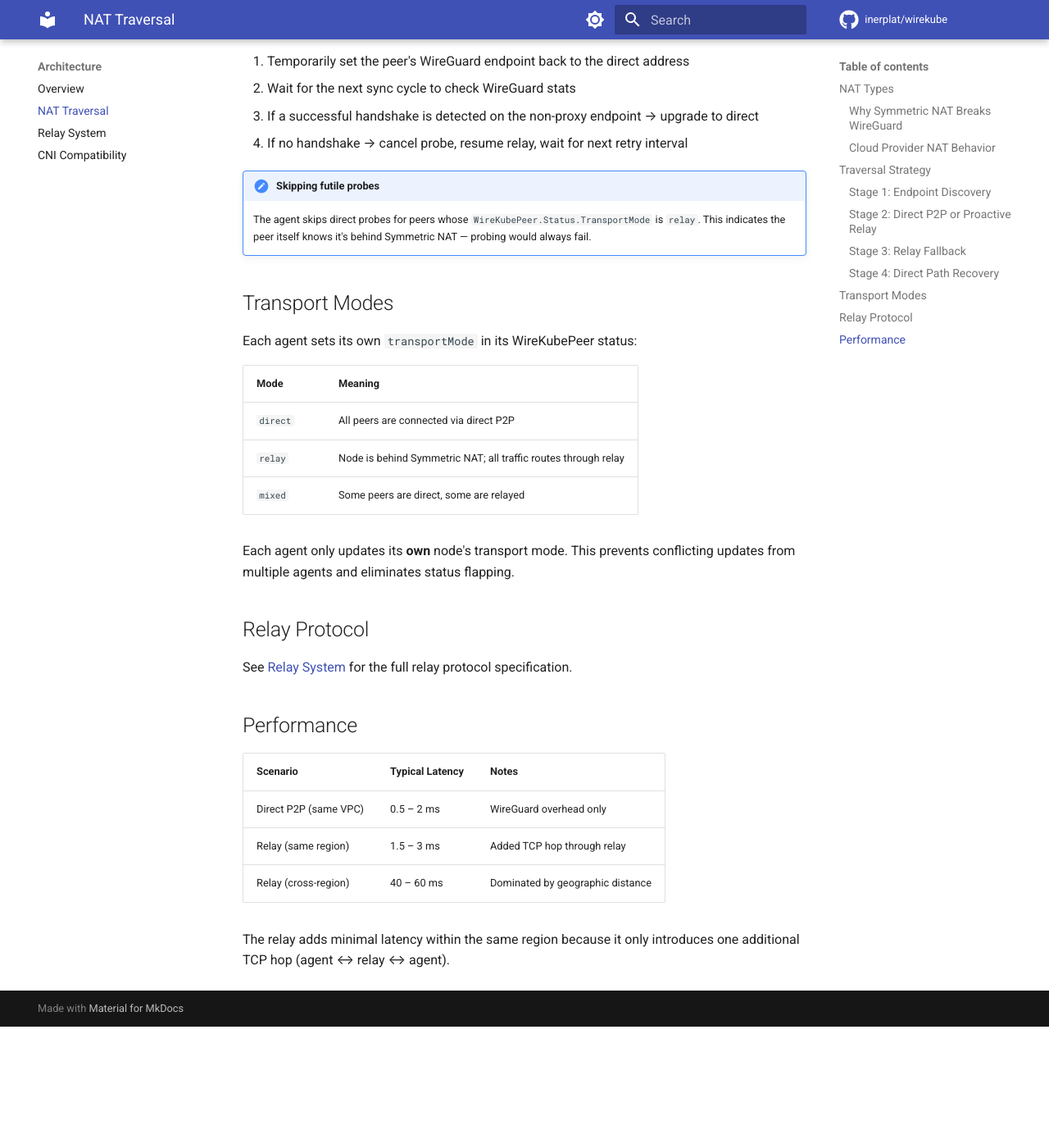
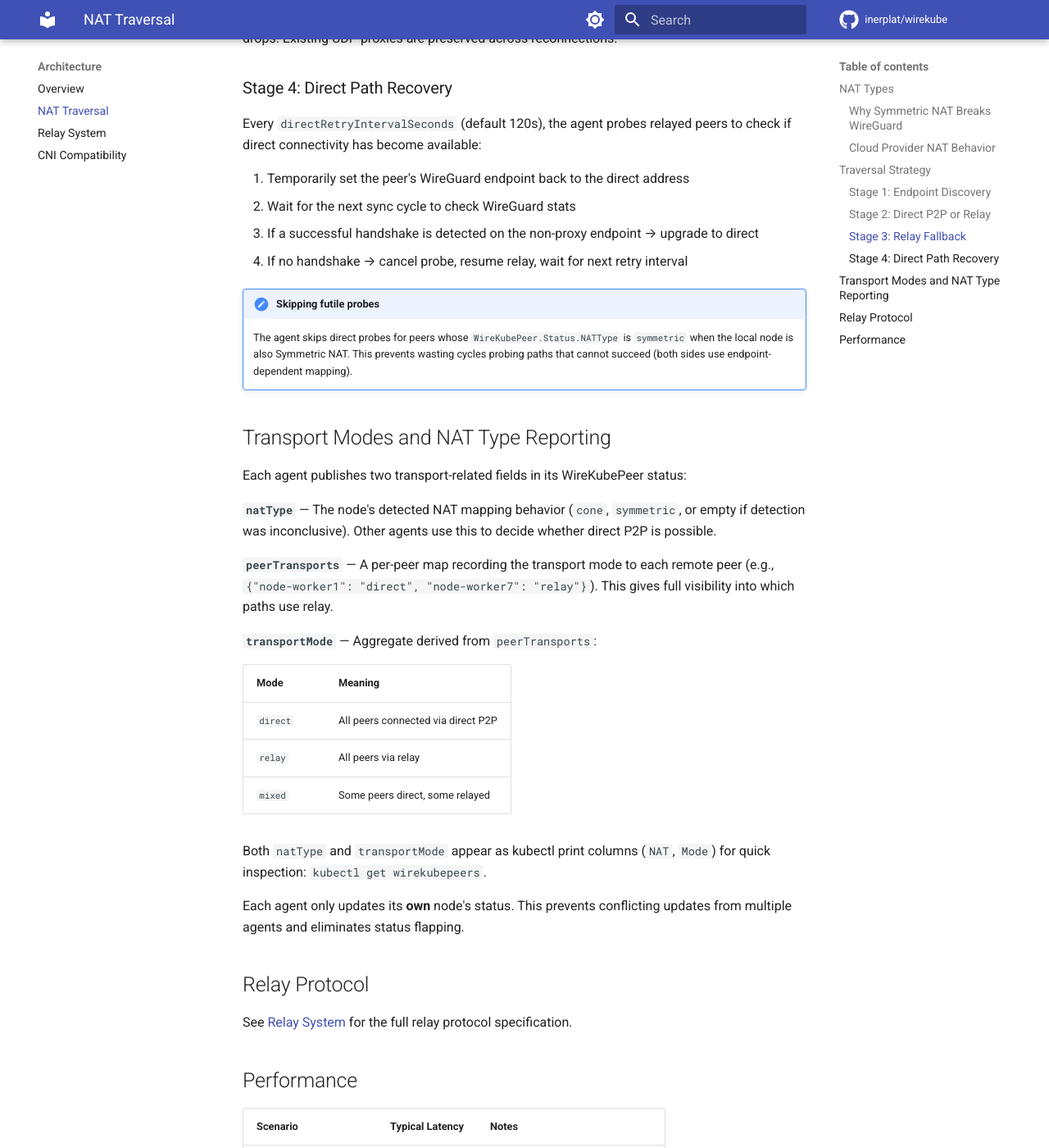
Before and after one commit to inerplat/wirekube, an MkDocs documentation site: the page built from docs/architecture/nat-traversal.md, in a window 1280 px wide and 1400 px high, scrolled down 4936 px. Shown: the whole window at 82% size. Built offline with MkDocs 1.6.1 and Material for MkDocs 9.7.7, drawn with Linux system fonts in a browser that asks for light colours; comment, search, counter and statistics services are not loaded; before the commit the page ends 6188 px from its top, so only the background shows below that; some of the changed text lies outside the part shown.

Commit message:
feat: add natType/peerTransports fields and enable Cone↔Symmetric direct P2P
Symmetric NAT nodes now attempt direct P2P when the remote peer is Cone NAT
instead of immediately falling back to relay. Relay is only activated when both
sides are Symmetric NAT. Each agent reports its detected NAT type in
status.natType, per-peer transport modes in status.peerTransports, and a derived
aggregate in status.transportMode. New NAT/Mode kubectl print columns added.

All documentation and topology diagrams updated to reflect that Cone↔Symmetric
pairs achieve direct P2P via the Cone side's stable STUN endpoint.

Made-with: Cursor

```diff
--- a/docs/architecture/nat-traversal.md
+++ b/docs/architecture/nat-traversal.md
@@ -52,11 +52,12 @@ All major cloud NAT gateways use Symmetric NAT:
 Most home/ISP routers use Cone NAT (STUN-based P2P works).
 
 !!! info "When is relay needed?"
-    Relay is needed when **any** peer in the pair is behind Symmetric NAT.
-    WireKube's Symmetric NAT nodes proactively enable relay for all peers
-    (they don't attempt direct handshake). Only Cone-to-Cone or same-network
-    pairs achieve direct P2P. Since most cloud NAT gateways are Symmetric,
-    cross-cloud and cloud-to-home traffic typically routes through relay.
+    Relay is needed only when **both** peers are behind Symmetric NAT. Cone ↔
+    Symmetric pairs achieve direct P2P: the Symmetric side initiates a
+    handshake to the Cone peer's stable STUN endpoint; the Cone NAT accepts
+    the packet (Endpoint-Independent Filtering), and WireGuard responds to
+    the actual source address. Each node publishes its `natType` in its
+    WireKubePeer status, so peers can determine the optimal transport path.
 
 ## Traversal Strategy
 
@@ -73,9 +74,9 @@ graph TD
     D --> I
     H --> I
     I --> J[Configure WireGuard peers]
-    J --> K{Symmetric NAT?}
-    K -->|Yes| L[Proactively enable relay]
-    K -->|No| M{Handshake within<br/>timeout?}
+    J --> K{Symmetric NAT<br/>and peer also<br/>Symmetric?}
+    K -->|Both Symmetric| L[Relay immediately]
+    K -->|No / Cone peer| M{Handshake within<br/>timeout?}
     M -->|Yes| N[Direct P2P]
     M -->|No| L
     L --> O[Relay mode]
@@ -99,15 +100,21 @@ with the configured WireGuard listen port as its registered endpoint. The port
 won't match the actual NAT mapping, but it provides a valid public IP for peers
 to attempt direct connections (which will fail, triggering relay).
 
-### Stage 2: Direct P2P or Proactive Relay
+### Stage 2: Direct P2P or Relay
 
 After endpoint discovery:
 
 - **Cone NAT / Public IP**: Agent configures WireGuard with the peer's discovered
   endpoint and waits for a handshake.
-- **Symmetric NAT**: Agent proactively activates relay for all peers immediately,
-  without waiting for handshake timeout. This avoids a 30-second delay.
-- **Handshake timeout**: If a Cone NAT peer's handshake doesn't complete within
+- **Symmetric NAT → Cone/Public peer**: Agent tries direct. The Symmetric side
+  initiates a handshake to the Cone peer's stable endpoint. Cone NAT accepts
+  the incoming packet, WireGuard responds to the actual source address, and a
+  bidirectional tunnel is established.
+- **Symmetric NAT → Symmetric NAT peer**: Relay is activated immediately (both
+  sides change ports per destination — direct P2P is impossible without a birthday
+  attack). The peer's `natType` field in its WireKubePeer status is used to make
+  this decision.
+- **Handshake timeout**: If any peer's handshake doesn't complete within
   `handshakeTimeoutSeconds` (default 30s), relay is activated for that peer.
 
 ### Stage 3: Relay Fallback
@@ -134,21 +141,35 @@ peers to check if direct connectivity has become available:
 4. If no handshake → cancel probe, resume relay, wait for next retry interval
 
 !!! note "Skipping futile probes"
-    The agent skips direct probes for peers whose `WireKubePeer.Status.TransportMode`
-    is `relay`. This indicates the peer itself knows it's behind Symmetric NAT —
-    probing would always fail.
+    The agent skips direct probes for peers whose `WireKubePeer.Status.NATType`
+    is `symmetric` when the local node is also Symmetric NAT. This prevents
+    wasting cycles probing paths that cannot succeed (both sides use endpoint-
+    dependent mapping).
 
-## Transport Modes
+## Transport Modes and NAT Type Reporting
 
-Each agent sets its own `transportMode` in its WireKubePeer status:
+Each agent publishes two transport-related fields in its WireKubePeer status:
+
+**`natType`** — The node's detected NAT mapping behavior (`cone`, `symmetric`,
+or empty if detection was inconclusive). Other agents use this to decide whether
+direct P2P is possible.
+
+**`peerTransports`** — A per-peer map recording the transport mode to each
+remote peer (e.g., `{"node-worker1": "direct", "node-worker7": "relay"}`).
+This gives full visibility into which paths use relay.
+
+**`transportMode`** — Aggregate derived from `peerTransports`:
 
 | Mode | Meaning |
 |------|---------|
-| `direct` | All peers are connected via direct P2P |
-| `relay` | Node is behind Symmetric NAT; all traffic routes through relay |
-| `mixed` | Some peers are direct, some are relayed |
+| `direct` | All peers connected via direct P2P |
+| `relay` | All peers via relay |
+| `mixed` | Some peers direct, some relayed |
 
-Each agent only updates its **own** node's transport mode. This prevents
+Both `natType` and `transportMode` appear as kubectl print columns (`NAT`, `Mode`)
+for quick inspection: `kubectl get wirekubepeers`.
+
+Each agent only updates its **own** node's status. This prevents
 conflicting updates from multiple agents and eliminates status flapping.
 
 ## Relay Protocol
```
Also changed, not shown: README.md (+6 -7 lines), docs/index.md (+5 -6 lines), docs/operations/topologies.md (+10 -12 lines), docs/reference/cloud-providers.md (+4 -2 lines), docs/reference/crds.md (+9 -5 lines), 4 other files.
